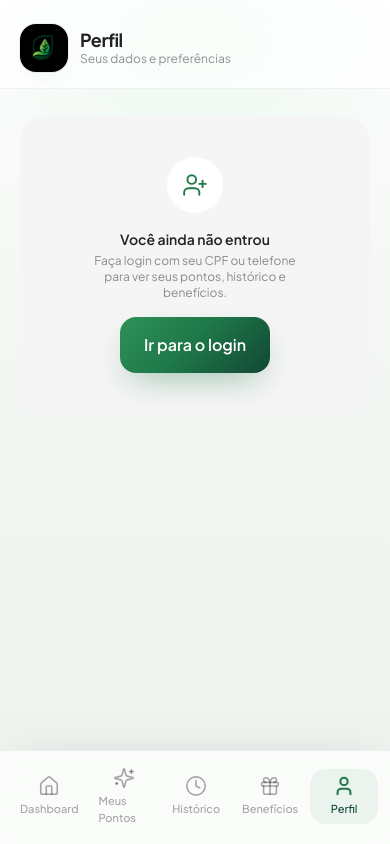
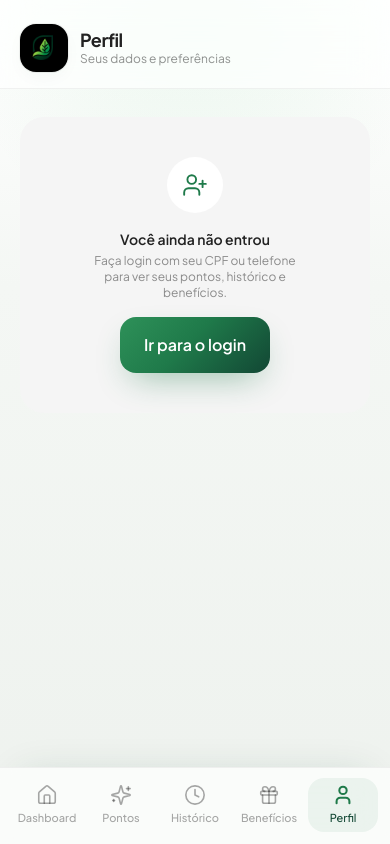
Before and after one commit to organicseven01-gif/tnclub, a Next.js app: page /perfil in a window 390 px wide. Built offline with nearby package versions, Linux system fonts and the light colour scheme; no server answers; the database is empty.

Commit message:
Nav mobile: rotulo 'Meus Pontos' -> 'Pontos' + whitespace-nowrap (evita quebra de linha)

```diff
--- a/layout/BottomNavigation.tsx
+++ b/layout/BottomNavigation.tsx
@@ -19,7 +19,7 @@ export function BottomNavigation() {
             key={item.href}
             href={item.href}
             className={cn(
-              "flex flex-1 flex-col items-center gap-1 rounded-2xl px-2 py-1.5 text-[11px] font-medium transition-all duration-200 active:scale-95",
+              "flex flex-1 flex-col items-center gap-1 whitespace-nowrap rounded-2xl px-1 py-1.5 text-[11px] font-medium transition-all duration-200 active:scale-95",
               isActive ? "bg-brand/[0.07] text-brand-dark" : "text-ink/40 hover:text-ink/60"
             )}
           >
--- a/utils/constants.ts
+++ b/utils/constants.ts
@@ -18,7 +18,7 @@ export const PROGRAM_NAME = "TN Club";
 
 export const NAV_ITEMS: NavItem[] = [
   { label: "Dashboard", href: "/dashboard", icon: Home },
-  { label: "Meus Pontos", href: "/pontos", icon: Sparkles },
+  { label: "Pontos", href: "/pontos", icon: Sparkles },
   { label: "Histórico", href: "/historico", icon: Clock },
   { label: "Benefícios", href: "/beneficios", icon: Gift },
   { label: "Perfil", href: "/perfil", icon: User },
```
